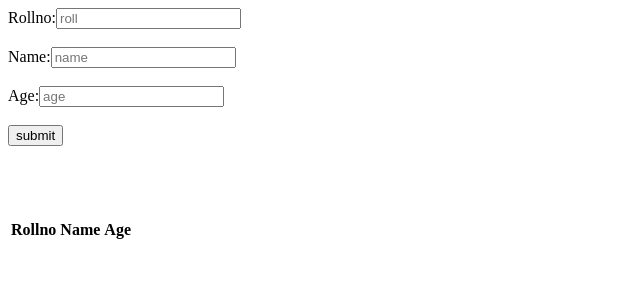
After one commit to akhilkumar3210/Django, a Django app: page /addstd in a window 1280 px wide. The commit adds this page. Shown: the top 300 px of the page, without its empty margins (0-640 px from the left). Run offline with Django 5.2, Linux system fonts and the light colour scheme; lists and menus that the app fills with data are empty.

Commit message:
edit,delete

```diff
--- a/django/project/app/views.py
+++ b/django/project/app/views.py
@@ -1,4 +1,4 @@
-from django.shortcuts import render
+from django.shortcuts import render,redirect
 from django.http import HttpResponse
 
 # Create your views here.
@@ -82,3 +82,39 @@ def fun4(req):
         else:
             l2.append(i)
     return render(req,'table.html',{'a':a,'l1':l1,'l2':l2})
+
+std=[]
+
+def addstd(req):
+    if req.method=='POST':
+        r=req.POST['roll_no']
+        n=req.POST['name']
+        a=req.POST['age']
+        std.append({'roll_no':r,'name':n,'age':a})
+        print(std)
+        return redirect(addstd)
+    else:
+        return render(req,'adstd.html',{'std':std})
+
+def editstd(req,id):
+    student=''
+    for i in std:
+        if i['roll_no']==id:
+            student=i
+            print(student)
+    if req.method=='POST':
+        r=req.POST['roll_no']
+        n=req.POST['name']
+        a=req.POST['age']
+        student['roll_no']=r
+        student['name']=n
+        student['age']=a
+        return redirect(addstd)
+    else:
+        return render(req,'edit.html',{'data':student})
+
+def delstd(req,id):
+    for i in std:
+        if i['roll_no']==id:
+            std.remove(i)
+    return redirect(addstd)
--- a/django/project/project/urls.py
+++ b/django/project/project/urls.py
@@ -30,4 +30,7 @@ urlpatterns = [
     path('tax/<int:pb>',views.tax),
     path('fun3',views.fun3),
     path('fun4',views.fun4),
+    path('addstd',views.addstd),
+    path('edit/<id>',views.editstd),
+    path('delete/<id>',views.delstd),
 ]
--- /dev/null
+++ b/django/project/templates/adstd.html
@@ -0,0 +1,42 @@
+<!DOCTYPE html>
+<html lang="en">
+
+<head>
+    <meta charset="UTF-8">
+    <meta name="viewport" content="width=device-width, initial-scale=1.0">
+    <title>Document</title>
+</head>
+
+<body>
+    <form action="addstd" method="post">
+        {% csrf_token %}
+        Rollno:<input type="number" name="roll_no" id="" placeholder="roll"><br><br>
+        Name:<input type="text" name="name" id="" placeholder="name"><br><br>
+        Age:<input type="number" name="age" id="" placeholder="age"><br><br>
+        <input type="submit" value="submit">
+    </form>
+
+
+    <table><br><br><br><br>
+        <tr>
+            <th>Rollno</th>
+            <th>Name</th>
+            <th>Age</th>
+        </tr>
+        {% for i in std %}
+        <tr>
+            <td>{{i.roll_no}}</td>
+            <td>{{i.name}}</td>
+            <td>{{i.age}}</td>
+            <td>
+                <a href="edit/{{i.roll_no}}">Edit</a>
+                <a href="delete/{{i.roll_no}}">Delete</a>
+            </td>
+        </tr>
+        {% endfor %}
+    </table>
+
+
+</body>
+
+</html>
--- a/django/project/templates/table.html
+++ b/django/project/templates/table.html
@@ -36,6 +36,6 @@
         </tr>
         {% endfor %}
     </table>
-    <img src="{% static '12.jpeg' %}" alt="12" width="100%" height="100%">
+    <img src="{% static '12.jpeg' %}" alt="12" width="50%" height="50%">
 </body>
 </html>
```
Also changed, not shown: django/project/templates/edit.html (added, +19 -0 lines).
